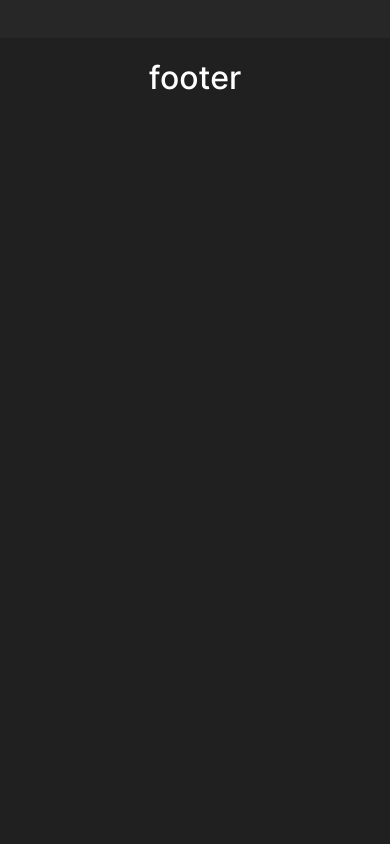
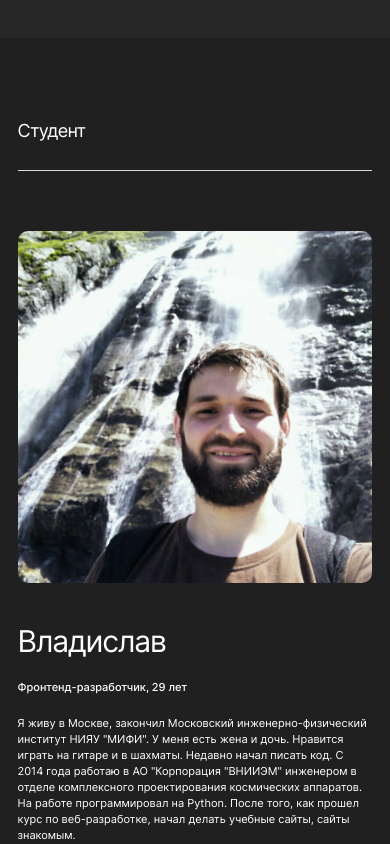
Before and after one commit to vlad-prog93/movies, a React (Create React App) app in the folder client/: page / in a window 390 px wide. Shown: the part 1840-2684 px from the top of the page. Before the commit the page ends 1959 px from the top, so only its background shows below. Built offline with nearby package versions, Linux system fonts and the light colour scheme.

Commit message:
сделен pixel perfect на student

```diff
--- a/client/src/components/Student/Student.css
+++ b/client/src/components/Student/Student.css
@@ -1,5 +1,5 @@
 .student {
-  padding: 110px 0 100px;
+  padding: 0 0 100px;
 }
 
 .student__info {
@@ -33,7 +33,7 @@
   line-height: 22px;
   max-width: 600px;
 
-  margin: 0 0 99px;
+  margin: 0 5px 50px 0;
 }
 
 .student__link {
@@ -46,13 +46,84 @@
 }
 
 .student__image-cont {
-  max-width: 270px;
+  width: 270px;
   height: 327px;
 }
 
 .student__image {
   width: 100%;
+  height: 100%;
   object-fit: cover;
   border-radius: 10px;
+}
 
+
+@media all and (max-width: 780px) {
+  .student {
+    padding: 0 21px 100px;
+  }
+
+  .student__title {
+    font-size: 40px;
+    line-height: 40px;
+
+    margin: 0 0 16px;
+  }
+
+  .student__subtitle {
+    margin: 0 0 20px;
+  }
+
+  .student__desc {
+    margin: 0 5px 30px 0;
+
+    max-width: 364px;
+  }
+
+  .student__desc,
+  .student__subtitle {
+    font-size: 12px;
+    line-height: 18px;
+  }
+
+  .student__image-cont {
+    width: 255px;
+    height: 307px;
+  }
 }
+
+@media all and (max-width: 525px) {
+  .student {
+    padding: 0 0 100px;
+  }
+
+  .student__info {
+    flex-direction: column-reverse;
+
+    margin-top: 60px;
+  }
+
+  .student__image-cont {
+    width: 100%;
+    height: 352px;
+
+    margin-bottom: 40px;
+  }
+
+  .student__title {
+    font-size: 30px;
+    line-height: 36px;
+
+    margin: 0 0 20px;
+  }
+
+  .student__desc {
+    max-width: 100%;
+  }
+
+  .student__desc,
+  .student__subtitle {
+    font-size: 11px;
+    line-height: 16px;
+  }
+}
--- a/client/src/components/Student/index.tsx
+++ b/client/src/components/Student/index.tsx
@@ -19,7 +19,7 @@ const Student = () => {
           <div className="student__text">
             <h3 className="student__title">Владислав</h3>
             <p className="student__subtitle">Фронтенд-разработчик, 29 лет</p>
-            <p className="student__desc">Я живу в Москве, закончил Московский инженерно-физический институт НИЯУ "МИФИ". У меня есть жена и дочь. Нравится играть на гитаре и в шахматы. Недавно начал кодить. С 2014 года работаю в АО "Корпорация "ВНИИЭМ" инженером в отделе комплексного проектирования космических аппаратов. На работе кодил на Python. После того, как прошел курс по веб-разработке, начал делать учебные сайты, сайты знакомым и вообще кодить стало моим хобби</p>
+            <p className="student__desc">Я живу в Москве, закончил Московский инженерно-физический институт НИЯУ "МИФИ". У меня есть жена и дочь. Нравится играть на гитаре и в шахматы. Недавно начал писать код. С 2014 года работаю в АО "Корпорация "ВНИИЭМ" инженером в отделе комплексного проектирования космических аппаратов. На работе программировал на Python. После того, как прошел курс по веб-разработке, начал делать учебные сайты, сайты знакомым.</p>
             <a href="#" className="student__link">Github</a>
           </div>
           <div className='student__image-cont'>
--- a/client/src/components/Techs/Techs.css
+++ b/client/src/components/Techs/Techs.css
@@ -1,5 +1,6 @@
 .techs {
   width: 100%;
+  margin-bottom: 111px;
   padding: 85px 0 100px;
   background-color: var(--color-bg-grey);
 }
@@ -7,16 +8,14 @@
 @media all and (max-width: 780px) {
   .techs {
     padding: 76px 22px 88px;
-  }
-
-  .techs {
-    padding: 37px 3px 55px;
+    margin-bottom: 91px;
   }
 }
 
 @media all and (max-width: 525px) {
   .techs {
     padding: 37px 3px 55px;
+    margin-bottom: 82px;
   }
 }
 
--- a/client/src/pages/index.tsx
+++ b/client/src/pages/index.tsx
@@ -11,7 +11,7 @@ const Home = () => {
       <Intro />
       <Project />
       <Techs />
-      {/* <Student /> */}
+      <Student />
     </main>
   )
 }
```
